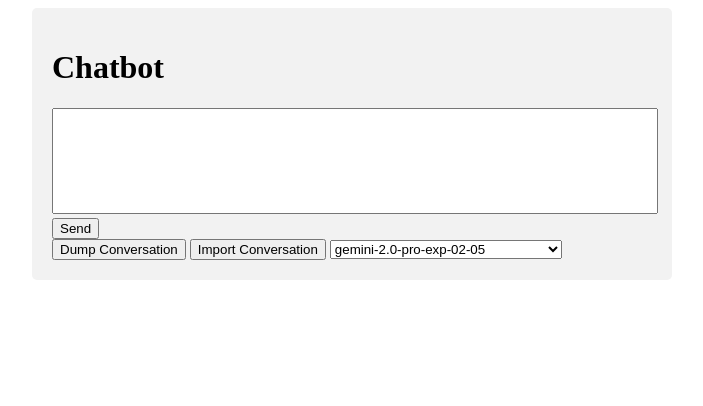
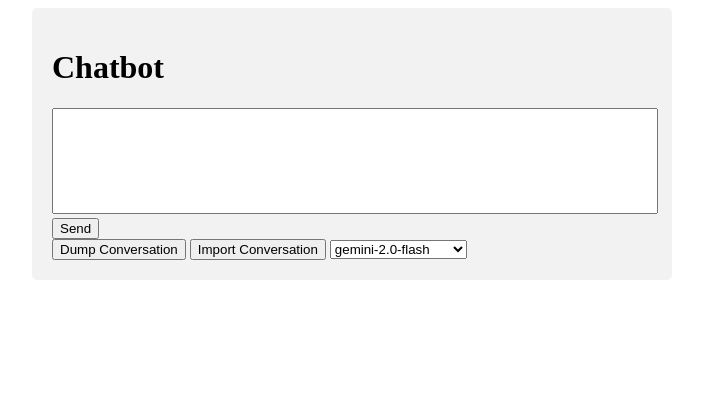
Before and after one commit to ryao/gemini-chat, a Flask app: page / in a window 1280 px wide. Shown: the top 406 px of the page, without its empty margins (288-991 px from the left). Run offline with Flask 3, Linux system fonts and the light colour scheme; some libraries are stand-ins or nearby versions.

Commit message:
Remove old models
Signed-off-by: Richard Yao <richard@ryao.dev>

```diff
--- a/templates/index.html
+++ b/templates/index.html
@@ -382,10 +382,7 @@
         <option value="gemini-1.5-flash">gemini-1.5-flash</option>
         <option value="gemini-1.5-flash-8b">gemini-1.5-flash-8b</option>
         <option value="gemini-1.5-pro">gemini-1.5-pro</option>
-        <option value="gemini-2.0-flash">gemini-2.0-flash</option>
-        <option value="gemini-2.0-flash-lite-preview-02-05">gemini-2.0-flash-lite-preview-02-05</option>
-        <option value="gemini-2.0-flash-thinking-exp-01-21">gemini-2.0-flash-thinking-exp-01-21</option>
-        <option value="gemini-2.0-pro-exp-02-05" selected>gemini-2.0-pro-exp-02-05</option>
+        <option value="gemini-2.0-flash" selected>gemini-2.0-flash</option>
 </select>
 
     </div>
```
